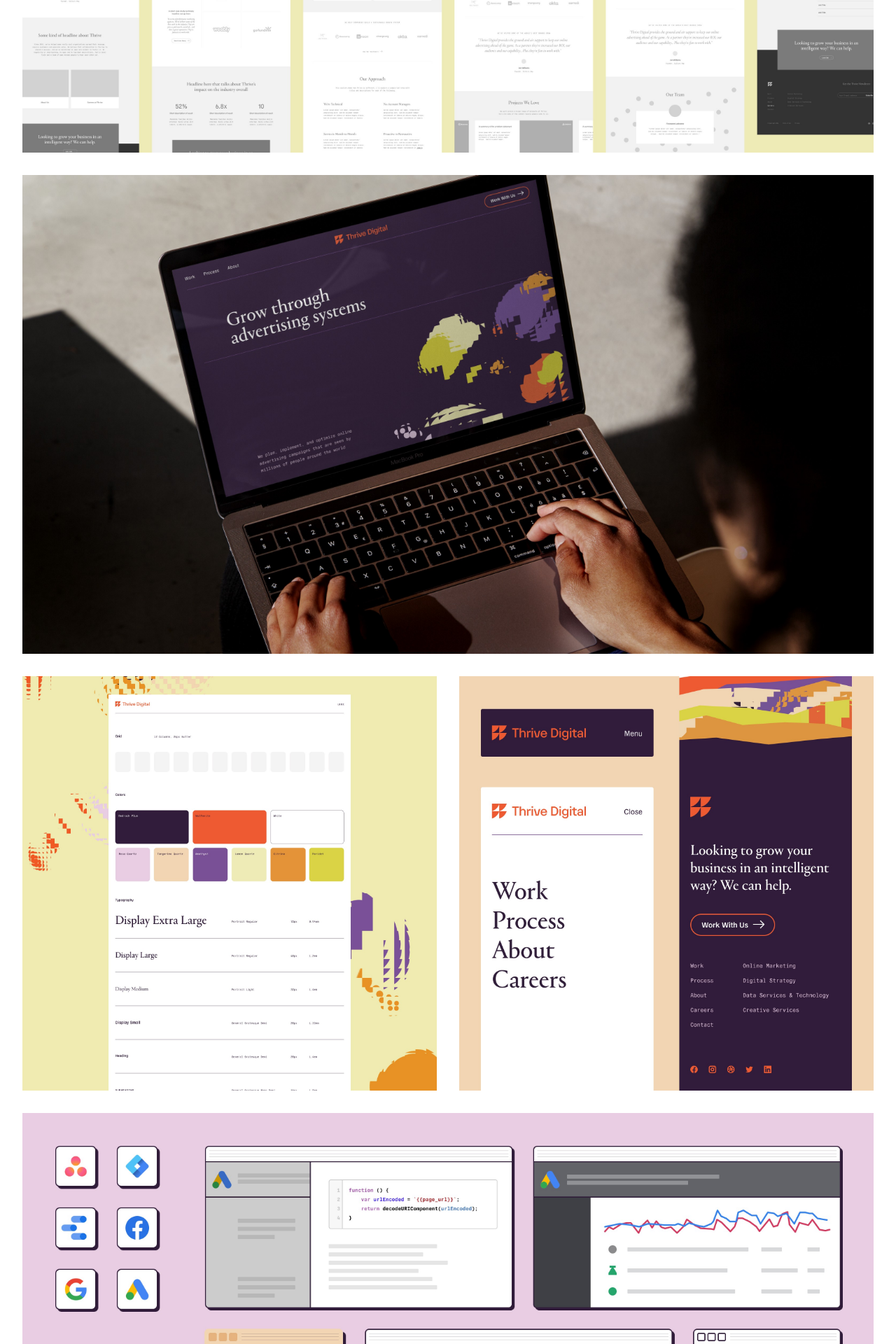
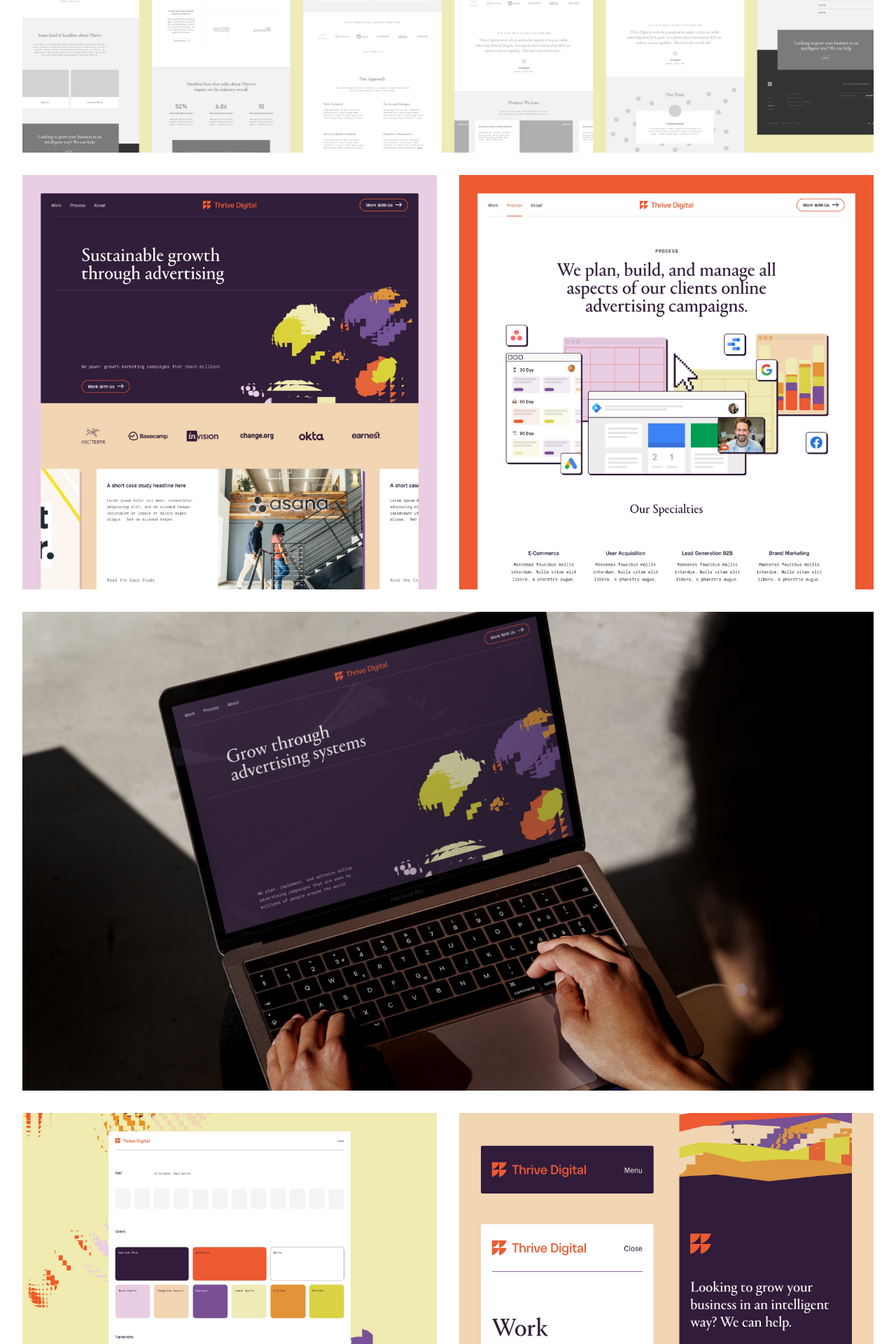
Before and after one commit to jtgrauke/Overline.Studio, a Jekyll site: the page built from _projects/thrive-digital.md, in a window 1280 px wide. Shown: the part 3386-5306 px from the top of the page at 70% size. Built offline with Jekyll 4.4.1, drawn with Linux system fonts in a browser that asks for light colours; nearby versions of some CDN libraries.

Commit message:
twp imgeas

```diff
--- a/_projects/thrive-digital.md
+++ b/_projects/thrive-digital.md
@@ -23,6 +23,13 @@ cover_video: 'https://player.vimeo.com/video/720048277'
 
 <div class="span-12 pt2">
     <img src="{{ '/images/projects/thrive/wireframes.jpg' | relative_url }}" />
+</div>
+
+<div class="span-12 sm-span-6 pt1 lg-pt2">
+     <img src="{{ '/images/projects/thrive/homepage.jpg' | relative_url }}" />
+</div>
+<div class="span-12 sm-span-6 sm-start-7 pt1 lg-pt2">
+    <img src="{{ '/images/projects/thrive/process.jpg' | relative_url }}" />
 </div>
 
 <div class="span-12 pt2">
```
Also changed, not shown: images/projects/thrive/homepage.jpg (added), images/projects/thrive/process.jpg (added).
